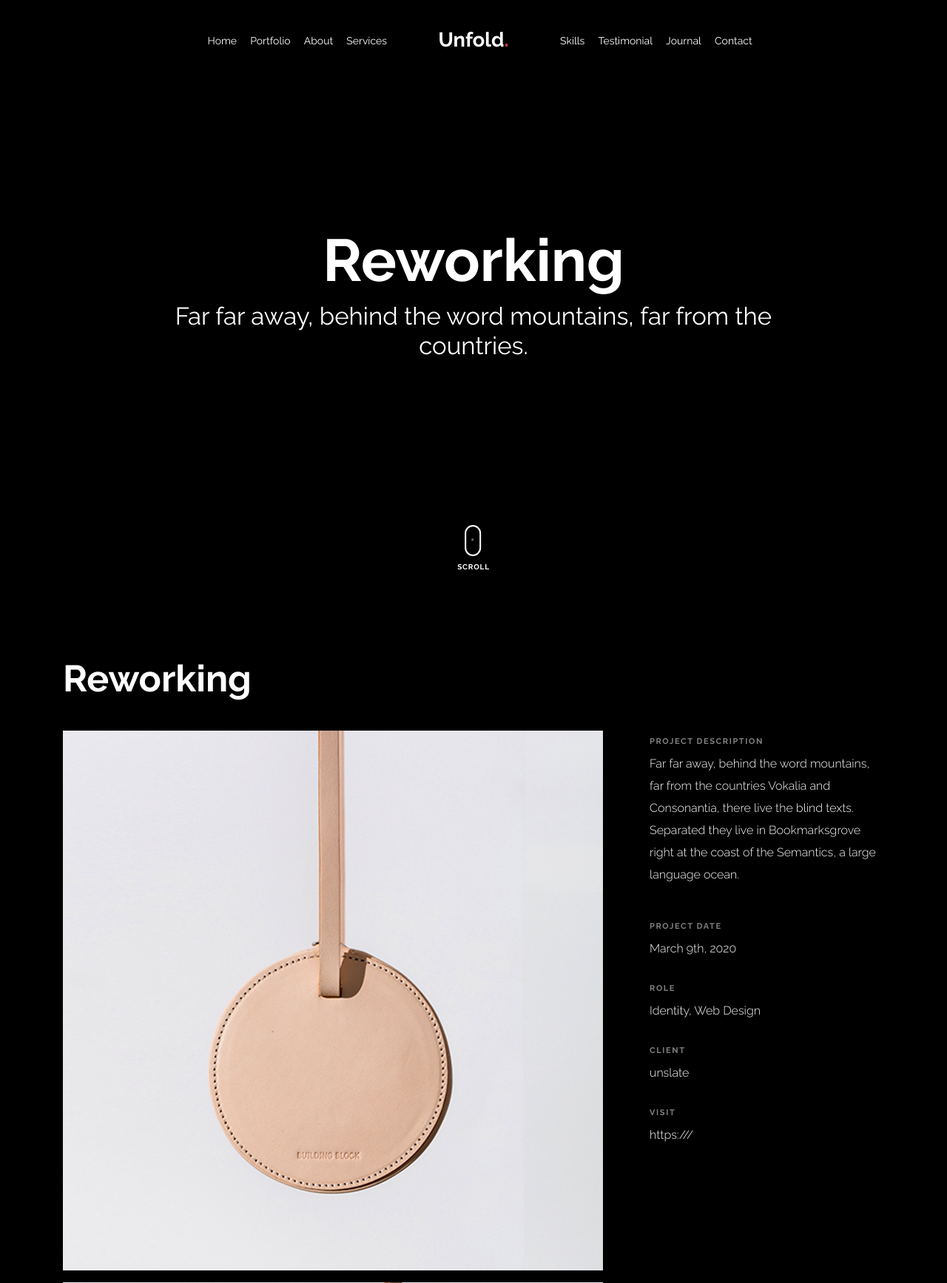
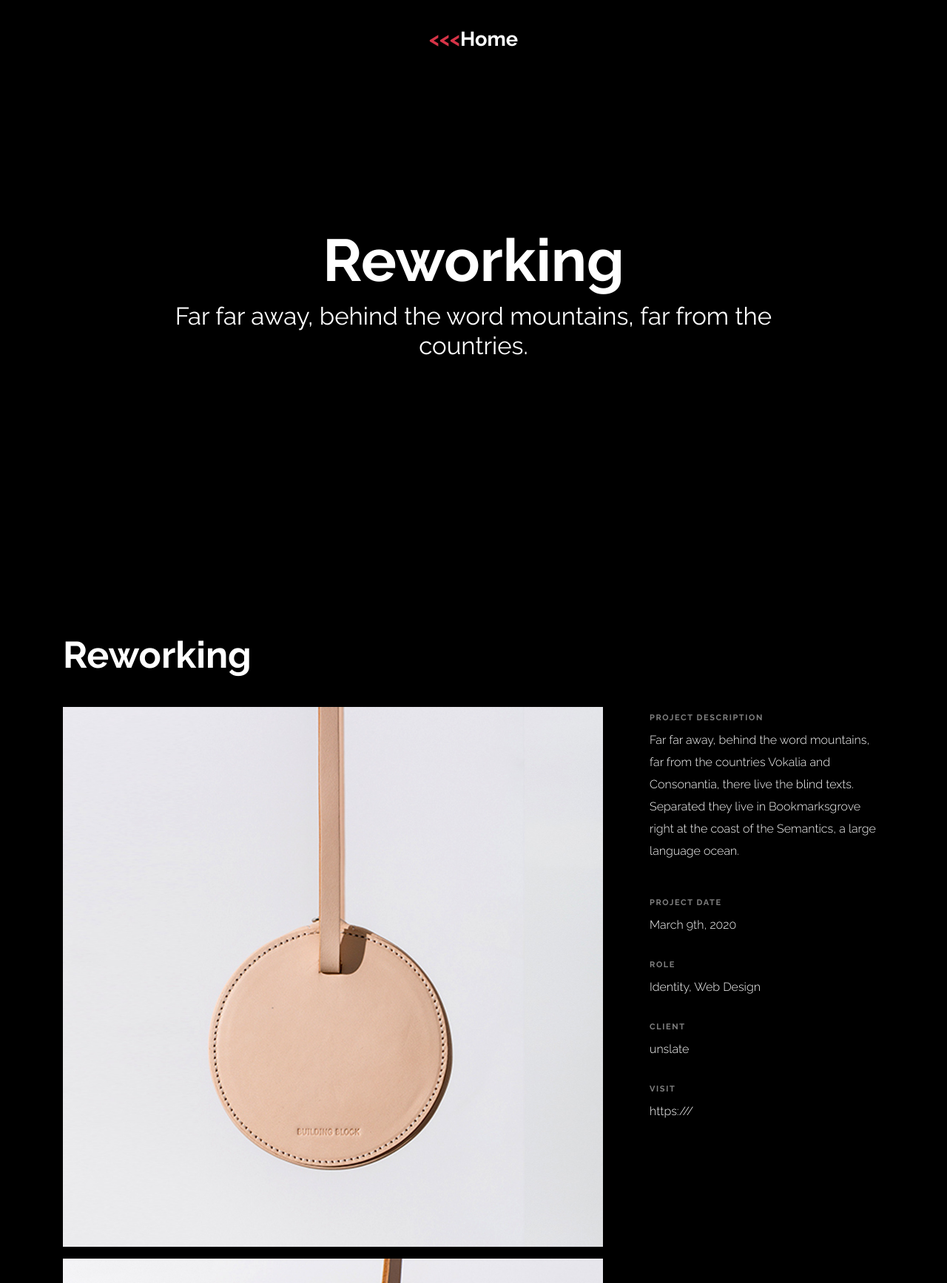
Before and after one commit to Jordano98/athena_portfolio, a Django app: template templates/portfolio/portfolio-single-3.html in a window 1280 px wide. Shown: the top 1735 px of the page at 74% size. Run offline with Django 3.2, Linux system fonts and the light colour scheme; the template is opened without the code that fills it, so the values that code supplies are empty; some web fonts are replaced.

Commit message:
work on portfolio-single pages details
i should work on pagination div style precisely

```diff
--- a/templates/portfolio/portfolio-single-3.html
+++ b/templates/portfolio/portfolio-single-3.html
@@ -44,52 +44,14 @@
 
       <nav class="unslate_co--site-nav site-nav-target">
 
-        <div class="container">
+        <div class="container p-4">
 
           <div class="row align-items-center justify-content-between text-left">
-            <div class="col-md-5 text-right">
-              <ul class="site-nav-ul js-clone-nav text-left d-none d-lg-inline-block">
-                <li class="has-children">
-                  <a href="index.html#home-section" class="nav-link">Home</a>
-                  <ul class="dropdown">
-                    <li>
-                      <a href="index.html">Hero Image BG</a>
-                    </li>
-                    <li>
-                      <a href="index-video.html">Video BG</a>
-                    </li>
-                    <li>
-                      <a href="index-hero-slider.html">Hero Slider</a>
-                    </li>
-                    <li>
-                      <a href="index-sidebar-menu.html">Sidebar Menu</a>
-                    </li>
-                    <li>
-                      <a href="index-right-menu.html">Right Menu</a>
-                    </li>
-                  </ul>
-                </li>
-                <li><a href="index.html#portfolio-section" class="nav-link">Portfolio</a></li>
-                <li><a href="index.html#about-section" class="nav-link">About</a></li>
-                <li><a href="index.html#services-section" class="nav-link">Services</a></li>
-              </ul>
+
+            <div class="site-logo pos-absolute">
+              <a href="index.html" class="unslate_co--site-logo"><span><<<</span>Home</a>
             </div>
-            <div class="site-logo pos-absolute">
-              <a href="index.html" class="unslate_co--site-logo">Unfold<span>.</span></a>
-            </div>
-            <div class="col-md-5 text-right text-lg-left">
-              <ul class="site-nav-ul js-clone-nav text-left d-none d-lg-inline-block">
-                <li><a href="index.html#skills-section" class="nav-link">Skills</a></li>
-                <li><a href="index.html#testimonial-section" class="nav-link">Testimonial</a></li>
-                <li><a href="index.html#journal-section" class="nav-link">Journal</a></li>
-                <li><a href="index.html#contact-section" class="nav-link">Contact</a></li>
-              </ul>
 
-              <ul class="site-nav-ul-none-onepage text-right d-inline-block d-lg-none">
-                <li><a href="#" class="js-menu-toggle">Menu</a></li>
-              </ul>
-
-            </div>
           </div>
         </div>
 
@@ -107,14 +69,6 @@
 
           </div>
         </div>
-
-        <!-- dov -->
-        <a href="#portfolio-single-section" class="mouse-wrap smoothscroll">
-          <span class="mouse">
-            <span class="scroll"></span>
-          </span>
-          <span class="mouse-label">Scroll</span>
-        </a>
 
       </div>
       <!-- END .cover-v1 -->
@@ -174,8 +128,29 @@
 
           </div>
         </div>
+        <div class="container-fluid">
+          <div class="row">
+              <div class="col-md-3 m-auto">
+                <ul class="pagination">
+                  <li class="page-item disabled">
+                    <a class="page-link" href="#" tabindex="-1">Previous</a>
+                  </li>
+                  <li class="page-item"><a class="page-link" href="#">1</a></li>
+                  <li class="page-item active">
+                    <a class="page-link" href="#">2 <span class="sr-only">(current)</span></a>
+                  </li>
+                  <li class="page-item"><a class="page-link" href="#">3</a></li>
+                  <li class="page-item">
+                    <a class="page-link" href="#">Next</a>
+                  </li>
+                </ul>
+              </div>
+          </div>
+
+        </div>
       </div>
     </div>
+
 
     <footer class="unslate_co--footer unslate_co--section">
       <div class="container">
```
